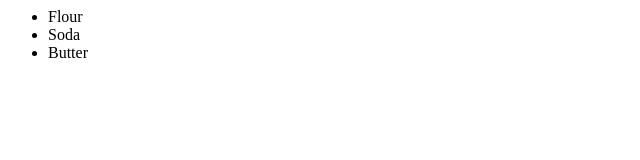
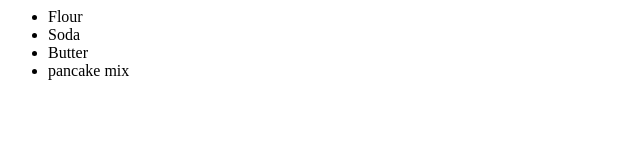
Before and after one commit to abaechler/grocerylist, a plain HTML site: page index.html in a window 1280 px wide. Shown: the full height of the page, 0-640 px from the left. Drawn offline with Linux system fonts and the light colour scheme.

Commit message:
added pancake mix to the list

```diff
--- a/index.html
+++ b/index.html
@@ -4,6 +4,7 @@
 			<li>Flour</li>
 			<li>Soda</li>
 			<li>Butter</li>
+			<li>pancake mix</li>
 		</ul>
 	</body>
 </html>
```
